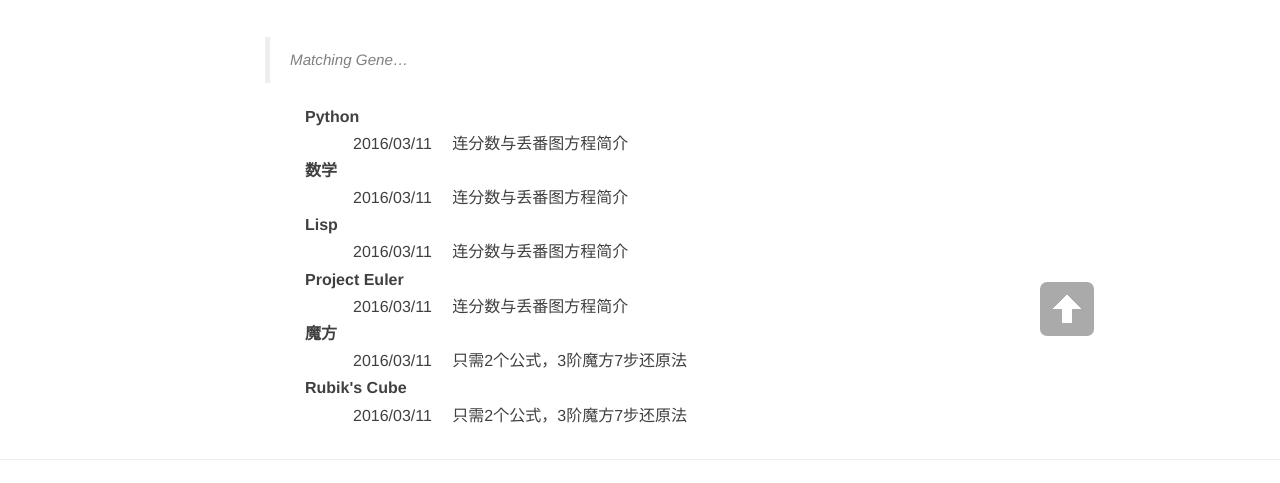
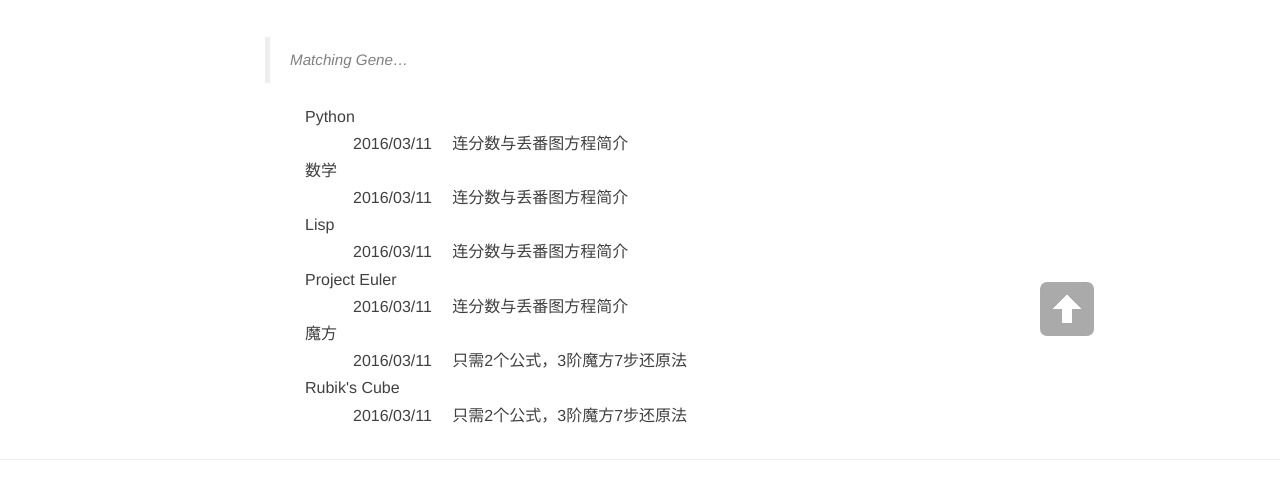
Before and after one commit to ceares/ceares.github.io, a Jekyll site: the page built from tags.md, in a window 1280 px wide. Shown: the part 534-1017 px from the top of the page. Built offline with Jekyll 4.4.1, drawn with Linux system fonts in a browser that asks for light colours; nearby versions of some CDN libraries; library files that are not in the unit come from our copies.

Commit message:
Update tags.md

```diff
--- a/tags.md
+++ b/tags.md
@@ -13,7 +13,7 @@
 
 > Matching Gene…
 
-<ul class="listing" style="list-style-type: none;font-weight:bold;margin-top:1em;">
+<ul class="listing" style="list-style-type: none;font-weight:normal;margin-top:1em;">
 {% for tag in site.tags %}
   <li class="listing-seperator" id="{{ tag[0] }}">{{ tag[0] }}</li>
 {% for post in tag[1] %}
```
